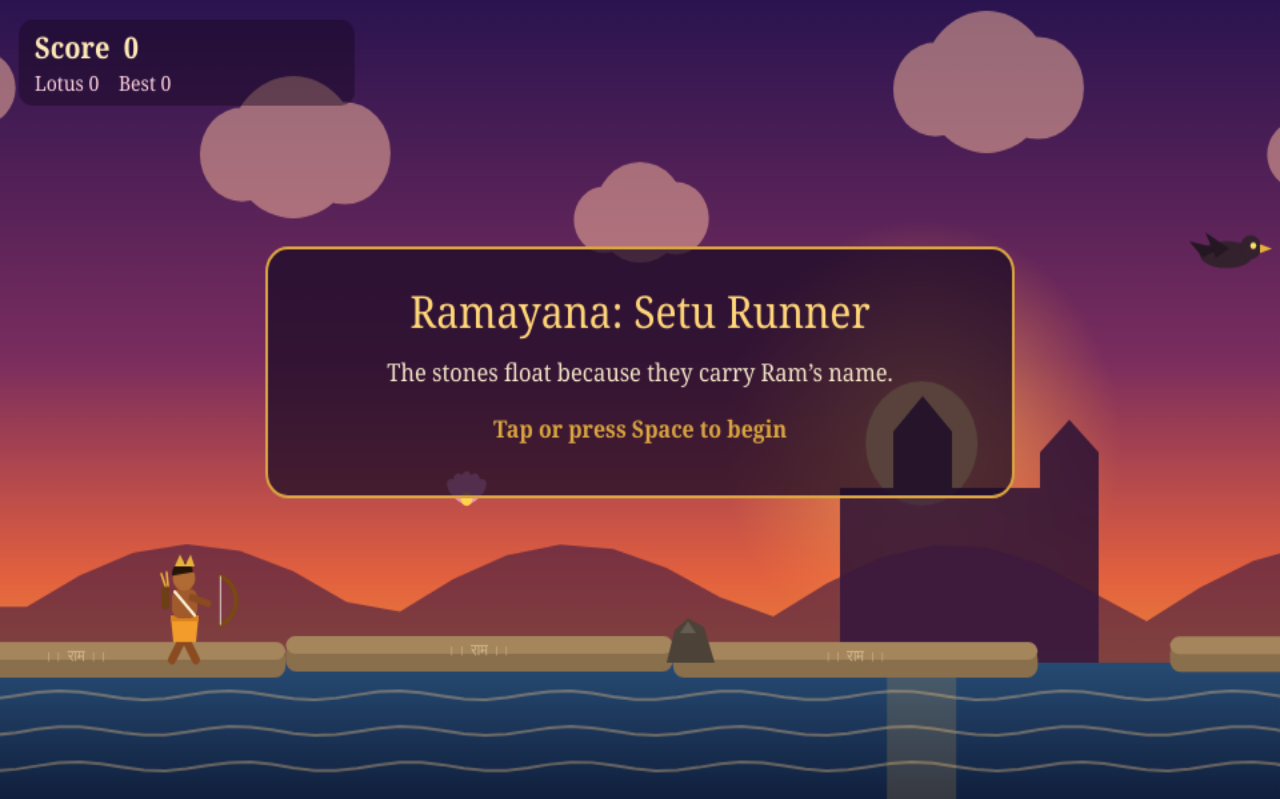
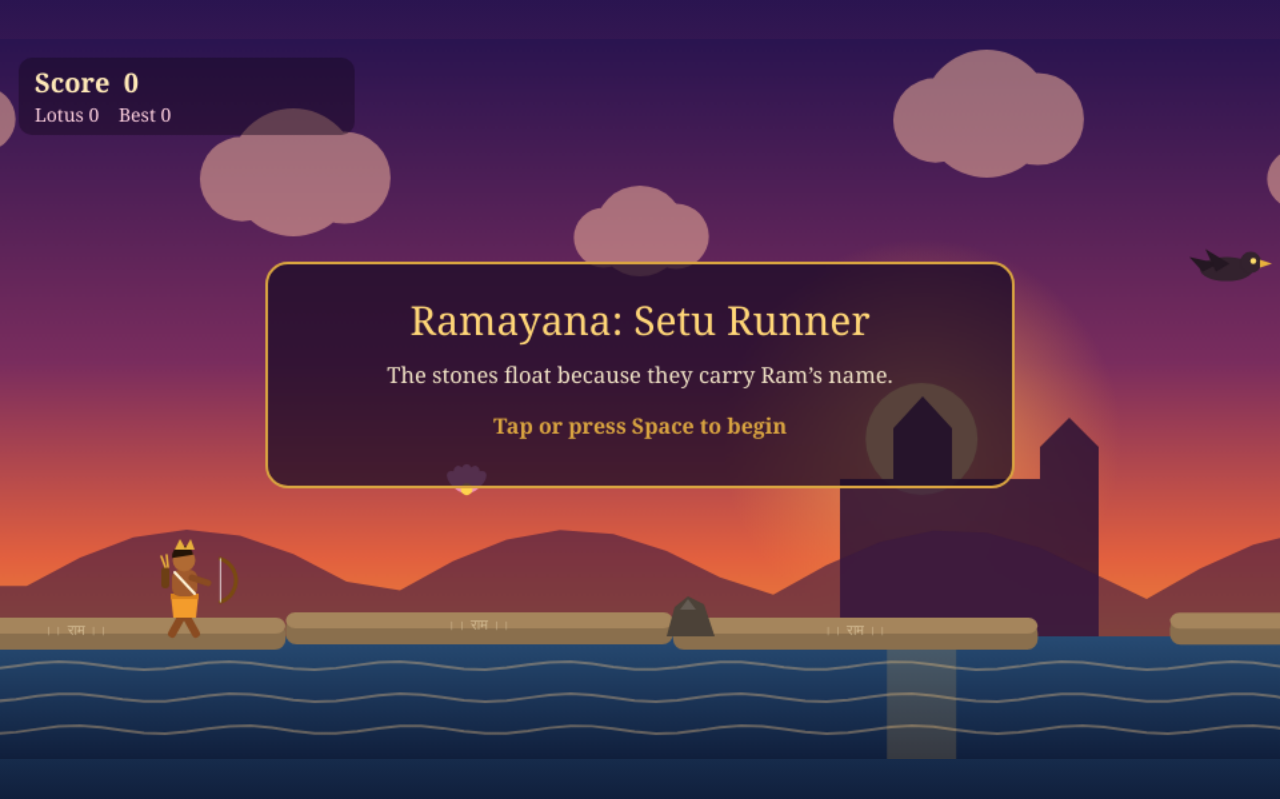
Before and after one commit to kanishkagupta389-ai/ramayana-game, a plain HTML site: page index.html in a window 1280 px wide. Shown: the part 48-847 px from the top of the page. Drawn offline with Linux system fonts and the light colour scheme.

Commit message:
Keep natural 16:9 ratio while filling the screen, no stretching

```diff
--- a/index.html
+++ b/index.html
@@ -17,9 +17,9 @@
   h1 { font-size:30px; font-weight:normal; margin:4px 0 2px; }
   h1 em { color:#a8842c; }
   .sub { font-style:italic; color:#6d5c43; font-size:14.5px; margin-bottom:12px; text-align:center; }
-  #wrap { width:100vw; height:100vh; }
+  #wrap { width:100vw; height:100vh; display:flex; align-items:center; justify-content:center; background:linear-gradient(180deg,#2a1450 0%,#7a2d5e 45%,#274b73 82%,#101f3c 100%); }
   canvas {
-    width:100vw; height:100vh; display:block; border-radius:0;
+    width:min(100vw, 177.78vh); height:min(56.25vw, 100vh); display:block; border-radius:0;
     box-shadow:none;
     background:#1d1033; touch-action:none; cursor:pointer;
   }
```
Also changed, not shown: ramayana-setu-runner.html (+2 -2 lines).
